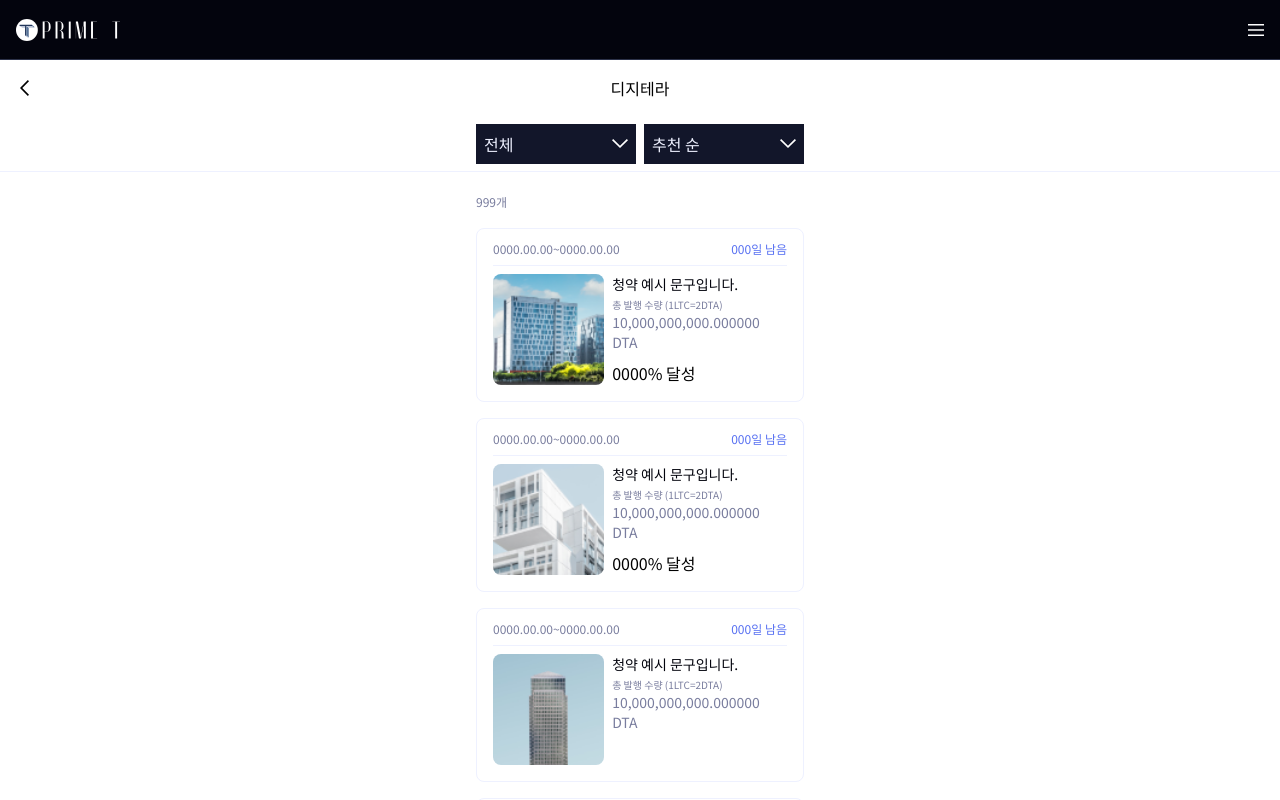
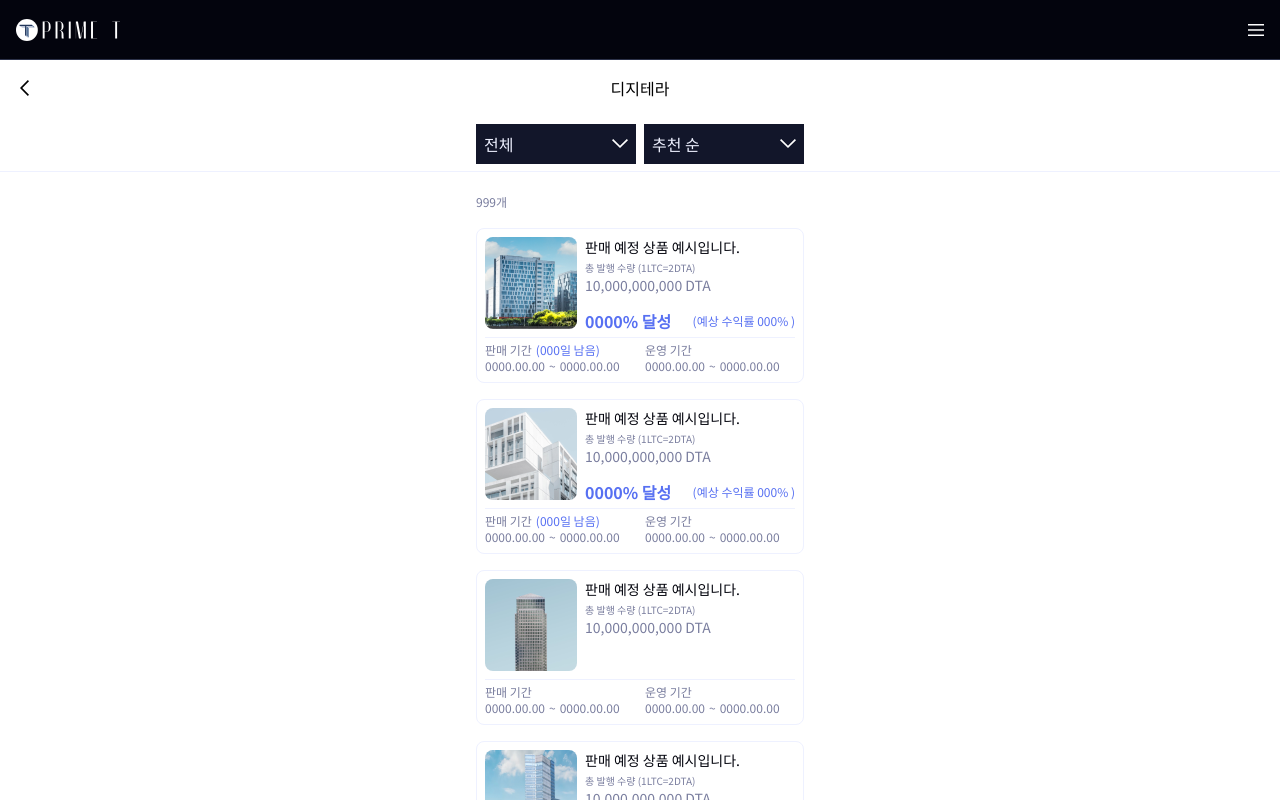
Before and after one commit to jangth0655/prime-t-front, a Next.js app: page /digiterra in a window 1280 px wide. Shown: the top 800 px of the page. Built offline with nearby package versions, Linux system fonts and the light colour scheme.

Commit message:
feed list 업데이트

```diff
--- a/package.json
+++ b/package.json
@@ -18,6 +18,7 @@
     "react": "^18",
     "react-dom": "^18",
     "react-hook-form": "^7.50.1",
+    "sharp": "^0.33.2",
     "zustand": "^4.5.0"
   },
   "devDependencies": {
--- a/src/components/digiterra/DigiterraItem.tsx
+++ b/src/components/digiterra/DigiterraItem.tsx
@@ -6,12 +6,14 @@ import Image from "next/image";
 import FeedTitle from "../feed/FeedTitle";
 import FeedCompleteRate from "../feed/FeedCompleteRate";
 import Divider from "../common/Divider";
-import FeedCountDown from "../feed/FeedCountDown";
 import FeedIssueUnitInfo from "../feed/FeedIssueUnitInfo";
 import FeedTokenQuantity from "../feed/FeedTokenQuantity";
 
 import { routes } from "@/routes";
 import { DigiterraType } from "./DigiterraList";
+import { formatCurrency } from "@/utils/formatNumber";
+import FeedLabel from "../feed/FeedLabel";
+import FeedPeriodWithRange from "../feed/FeedPeriodWithRange";
 
 type Props = {
   item: DigiterraType;
@@ -20,17 +22,10 @@ type Props = {
 export default function DigiterraItem({ item }: Props) {
   return (
     <Link href={`${routes.digiterra}/${item.key}`}>
-      <li className="pt-1 pb-4 px-4 w-[20.5rem] border-[1px] border-slate-S200 rounded-lg">
-        <div className="py-2 flex justify-between items-center">
-          <span className="text-label leading-label text-slate-S400 font-regular">
-            0000.00.00~0000.00.00
-          </span>
-          <FeedCountDown date="000" />
-        </div>
-
-        <Divider type="sm" />
-
-        <div className="flex h-full mt-2">
+      <li className="py-2 px-2 w-[20.5rem] border-[1px] border-slate-S200 rounded-lg">
+        <div className="flex flex-col">
+          <div className="flex h-full">
+            {/* 이미지 */}
             <div className="mr-2 min-w-[5.75rem]">
               {item.image ? (
                 <Image
@@ -45,19 +40,87 @@ export default function DigiterraItem({ item }: Props) {
               )}
             </div>
 
-          <div className="flex flex-col justify-between">
+            {/* 상품 정보 */}
+            <div className="flex flex-col justify-between w-full">
               <div>
                 <div className="mb-1">
-                <FeedTitle text="청약 예시 문구입니다. " />
+                  <FeedTitle text="판매 예정 상품 예시입니다." />
                 </div>
                 <FeedIssueUnitInfo unitInfo="총 발행 수량 (1LTC=2DTA)" />
-              <FeedTokenQuantity unit="DTA" quantity={10000000000} />
+                <FeedTokenQuantity
+                  unit="DTA"
+                  quantity={formatCurrency(10000000000, 0)}
+                />
+              </div>
+
+              {/* 판매 예정은 x */}
+              <div>
+                {item.status.key !== "upcoming" && (
+                  <div className="flex justify-between items-center">
+                    <FeedCompleteRate
+                      text={item.anyText}
+                      size="md"
+                      textColor="#5770F2"
+                      fontWeightNumber={700}
+                    />
+
+                    <FeedCompleteRate
+                      text="(예상 수익률 000% )"
+                      size="sm"
+                      textColor="#5770F2"
+                    />
+                  </div>
+                )}
+              </div>
+            </div>
+          </div>
+
+          {/* 기간 */}
+          <div>
+            <div className="mt-2 mb-1">
+              <Divider type="sm" />
+            </div>
+
+            <ul className="flex items-center space-x-2">
+              <li className="flex flex-col">
+                <div className="flex items-center space-x-1 ">
+                  <div>
+                    <FeedLabel
+                      size="sm"
+                      label="판매 기간"
+                      textColor="#797D9E"
+                    />
                   </div>
                   {item.status.key === "progress" && (
-              <div className="flex justify-between items-center">
-                <FeedCompleteRate text={item.anyText} />
+                    <div className="flex items-center space-x-1">
+                      <FeedLabel
+                        size="sm"
+                        label="(000일 남음)"
+                        textColor="#5770F2"
+                      />
                     </div>
                   )}
+                </div>
+                <div className="w-[9.5rem]">
+                  <FeedPeriodWithRange
+                    startDate="0000.00.00"
+                    endDate="0000.00.00"
+                  />
+                </div>
+              </li>
+
+              <li className="flex flex-col">
+                <div className="flex items-center space-x-1 ">
+                  <FeedLabel size="sm" label="운영 기간" textColor="#797D9E" />
+                </div>
+                <div>
+                  <FeedPeriodWithRange
+                    startDate="0000.00.00"
+                    endDate="0000.00.00"
+                  />
+                </div>
+              </li>
+            </ul>
           </div>
         </div>
       </li>
--- a/src/components/feed/FeedCompleteRate.tsx
+++ b/src/components/feed/FeedCompleteRate.tsx
@@ -6,6 +6,7 @@ type Props = {
   bgColor?: string;
   textColor?: string;
   size: "sm" | "md";
+  fontWeightNumber?: number;
 };
 
 const styleMap = {
@@ -19,12 +20,14 @@ export default function FeedCompleteRate({
   bgColor,
   textColor,
   size,
+  fontWeightNumber,
 }: Props) {
   return (
     <div
       style={{
         backgroundColor: bgColor,
         color: textColor,
+        fontWeight: fontWeightNumber,
       }}
       className={cls(
         bgColor ? "px-2 py-1 rounded-xl" : "",
--- a/src/components/feed/FeedCountDown.tsx
+++ /dev/null
@@ -1,17 +0,0 @@
-import { cls } from "@/utils/cls";
-
-type Props = {
-  date: string;
-  isPorkHub?: boolean;
-};
-
-export default function FeedCountDown({ date, isPorkHub }: Props) {
-  return (
-    <p
-      className={cls(
-        isPorkHub ? "" : "text-primary-P100",
-        "text-label leading-label"
-      )}
-    >{`${date}일 남음`}</p>
-  );
-}
--- a/src/components/feed/FeedTokenQuantity.tsx
+++ b/src/components/feed/FeedTokenQuantity.tsx
@@ -1,9 +1,8 @@
 import { cls } from "@/utils/cls";
-import { formatCurrency } from "@/utils/formatNumber";
 
 type Props = {
   unit: "DTA";
-  quantity: number;
+  quantity: string;
   isPorkHub?: boolean;
 };
 
@@ -12,13 +11,12 @@ export default function FeedTokenQuantity({
   unit,
   isPorkHub,
 }: Props) {
-  const formatQuantity = formatCurrency(quantity);
   return (
     <p
       className={cls(
         isPorkHub ? "" : "text- text-slate-S400",
         "text-body-s leading-body-s font-regular"
       )}
-    >{`${formatQuantity} ${unit}`}</p>
+    >{`${quantity} ${unit}`}</p>
   );
 }
```
Also changed, not shown: 1 other file (tests, documents, lock files or other folders). Lines whose indentation alone changed are shown as unchanged.
